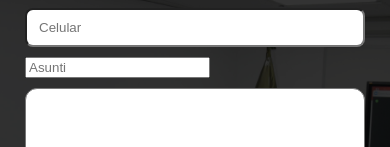
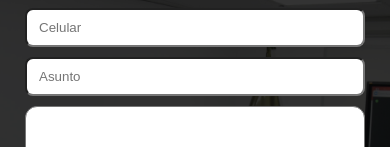
Before and after one commit to sisiculturadigital/FSCE, a React (Create React App) app: page /contacto in a window 390 px wide. Shown: the part 270-417 px from the top of the page. Built offline with nearby package versions, Linux system fonts and the light colour scheme.

Commit message:
correccion

```diff
--- a/src/components/Views/Contacto/contacto.js
+++ b/src/components/Views/Contacto/contacto.js
@@ -1,7 +1,7 @@
 import React from 'react';
 import { GrPhone, GrLocation, GrFormClock } from "react-icons/gr"
 import './mapView.css'
-import MapView from './MapView';
+// import MapView from './MapView';
 
 const Contacto = () => {
 
@@ -25,7 +25,7 @@ const Contacto = () => {
                     <input type='text' id='nombre' placeholder='Nombre' />
                     <input type='email' id='email'  placeholder='Email' />
                     <input type='phone' id='celular' placeholder='Celular'/>
-                    <input type='text' id='asunto'  placeholder='Asunti'/>
+                    <input type='text' id='asunto'  placeholder='Asunto'/>
                     <textarea id='mensaje' name='mensaje' />
                     <button type='submit' className='input_type_submit'>Enviar</button>
 
--- a/src/styles/Components/contacto.scss
+++ b/src/styles/Components/contacto.scss
@@ -107,7 +107,7 @@
                     resize: none;
                 }
 
-                #nombre, #email, #celular, #curso{
+                #nombre, #email, #celular, #asunto{
                     box-sizing: border-box;
                     width: 240px;
                     padding: 10px 12px;
@@ -130,7 +130,7 @@
                 }
 
                 @media screen and (max-width: 590px){
-                    #nombre, #email, #celular, #curso{
+                    #nombre, #email, #celular, #asunto{
                         width: 100%;
                     }
                     textarea{
```
